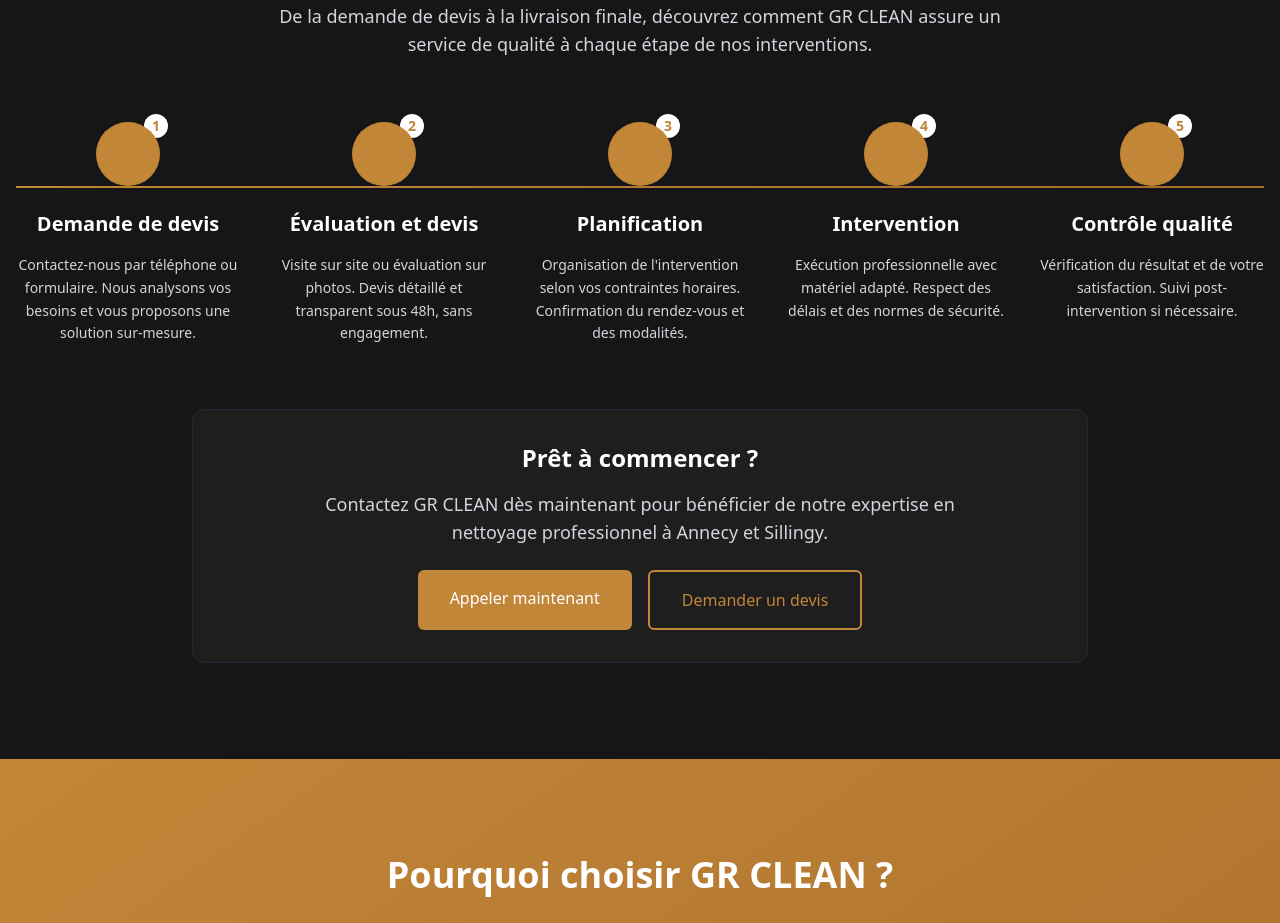
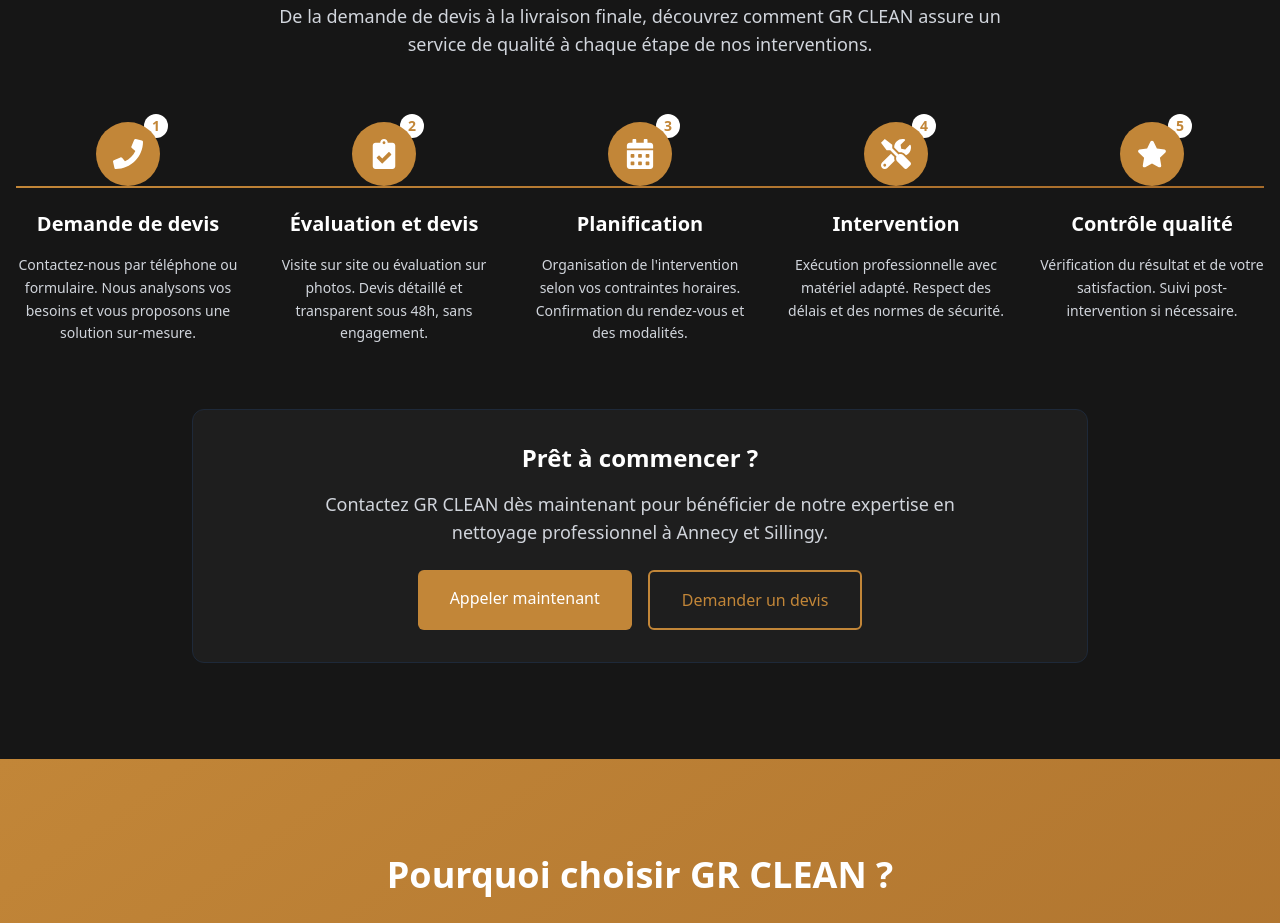
Before and after one commit to flowxt/gr-clean, a Next.js app: page /services in a window 1280 px wide. Shown: the part 3440-4363 px from the top of the page. Built offline with nearby package versions, Linux system fonts and the light colour scheme.

Commit message:
correction

```diff
--- a/src/app/globals.css
+++ b/src/app/globals.css
@@ -18,6 +18,11 @@
   --color-card-border: var(--card-border);
   --font-heading: var(--font-montserrat);
   --font-body: var(--font-lora);
+}
+
+html, body {
+  overflow-x: hidden;
+  max-width: 100vw;
 }
 
 body {
--- a/src/app/layout.js
+++ b/src/app/layout.js
@@ -153,7 +153,11 @@
   };
 
   return (
-    <html lang="fr" className="scroll-smooth">
+    <html
+      lang="fr"
+      className="scroll-smooth light"
+      style={{ colorScheme: "light" }}
+    >
       <head>
         <script
           type="application/ld+json"
--- a/src/app/page.js
+++ b/src/app/page.js
@@ -4,6 +4,7 @@
 import Hero from "@/components/Hero";
 import HomeAbout from "@/components/home/HomeAbout";
 import HomeServices from "@/components/home/HomeServices";
+import BeforeAfter from "@/components/BeforeAfter";
 import HomeTestimonials from "@/components/home/HomeTestimonials";
 import HomeCTA from "@/components/home/HomeCTA";
 import Footer from "@/components/Footer";
@@ -16,6 +17,7 @@
         <Hero />
         <HomeAbout />
         <HomeServices />
+        <BeforeAfter />
         <HomeTestimonials />
         <HomeCTA />
       </main>
--- a/src/components/BeforeAfter.jsx
+++ b/src/components/BeforeAfter.jsx
@@ -1,3 +1,5 @@
+"use client";
+
 import { useState, useRef, useEffect } from 'react';
 import { motion } from 'framer-motion';
 import Image from 'next/image';
--- a/src/components/services/ServiceProcess.jsx
+++ b/src/components/services/ServiceProcess.jsx
@@ -6,27 +6,27 @@
 export default function ServiceProcess() {
   const steps = [
     {
-      icon: <FaPhone className="text-3xl text-[#C28638]" />,
+      icon: <FaPhone className="text-3xl text-white" />,
       title: "Demande de devis",
       description: "Contactez-nous par téléphone ou formulaire. Nous analysons vos besoins et vous proposons une solution sur-mesure."
     },
     {
-      icon: <FaClipboardCheck className="text-3xl text-[#C28638]" />,
+      icon: <FaClipboardCheck className="text-3xl text-white" />,
       title: "Évaluation et devis",
       description: "Visite sur site ou évaluation sur photos. Devis détaillé et transparent sous 48h, sans engagement."
     },
     {
-      icon: <FaCalendarAlt className="text-3xl text-[#C28638]" />,
+      icon: <FaCalendarAlt className="text-3xl text-white" />,
       title: "Planification",
       description: "Organisation de l'intervention selon vos contraintes horaires. Confirmation du rendez-vous et des modalités."
     },
     {
-      icon: <FaTools className="text-3xl text-[#C28638]" />,
+      icon: <FaTools className="text-3xl text-white" />,
       title: "Intervention",
       description: "Exécution professionnelle avec matériel adapté. Respect des délais et des normes de sécurité."
     },
     {
-      icon: <FaStar className="text-3xl text-[#C28638]" />,
+      icon: <FaStar className="text-3xl text-white" />,
       title: "Contrôle qualité",
       description: "Vérification du résultat et de votre satisfaction. Suivi post-intervention si nécessaire."
     }
```
